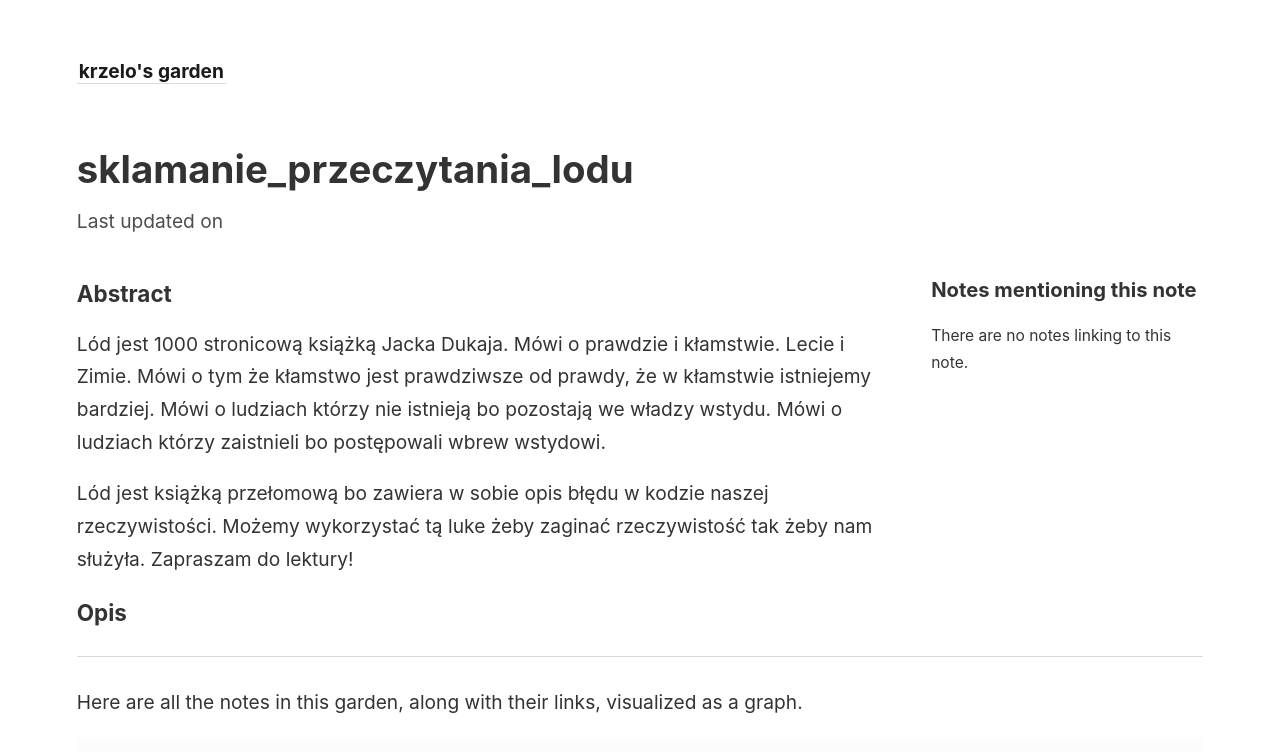
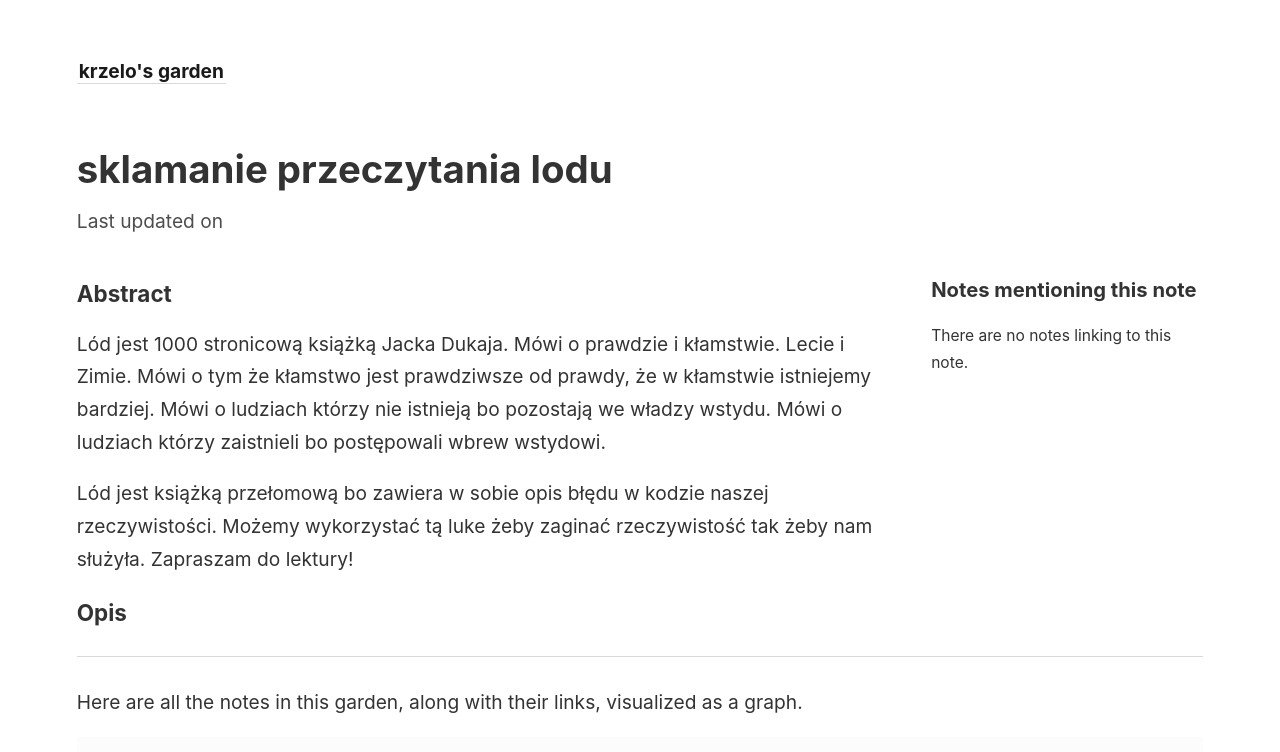
Before and after one commit to KKrzelowska/my-digital-garden, a Jekyll site: the page built from _notes/sklamanie_przeczytania_lodu.md, in a window 1280 px wide and 900 px high. Shown: the top 752 px of the window. Built offline with Jekyll 4.4.1, drawn with Linux system fonts in a browser that asks for light colours; some of the changed text lies outside the part shown.

```diff
--- a/_notes/sklamanie_przeczytania_lodu.md
+++ b/_notes/sklamanie_przeczytania_lodu.md
@@ -1,5 +1,5 @@
 ---
-title: sklamanie_przeczytania_lodu
+title: sklamanie przeczytania lodu
 ---
 
 ### Abstract
```
